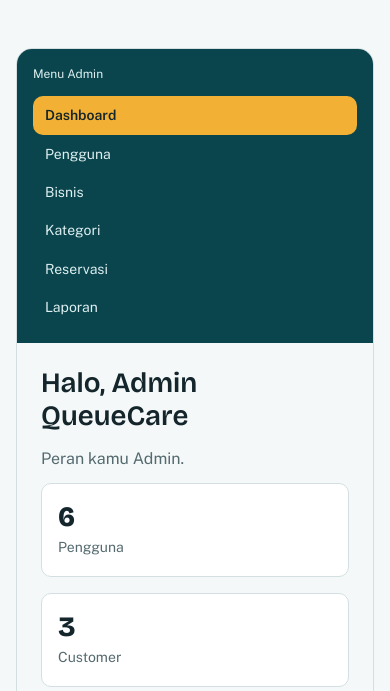
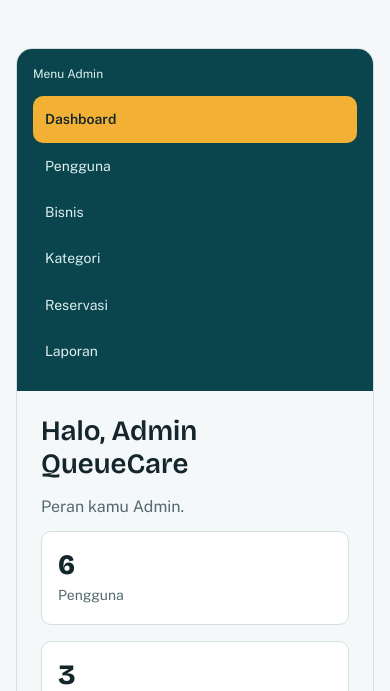
Before and after one commit to AtharFazli/queuecare, a Spring Boot app: page /admin in a window 390 px wide. Shown: the part 77-768 px from the top of the page. Run offline with Spring Boot 4, Linux system fonts and the light colour scheme; a user stored in the database is signed in; data comes from the database, SQL or seed files in the repository; some of the project's set-up classes (security, data sources, template engines, error pages and the like) are left out, and stand-ins take their place; some libraries are stand-ins or nearby versions.

Commit message:
fix: target sentuh link sidebar 44px di HP

```diff
--- a/src/main/resources/static/css/components.css
+++ b/src/main/resources/static/css/components.css
@@ -160,6 +160,7 @@ dialog.modal:not([open]) { display: none; }
   .tombol, .tombol--kecil { min-height: 44px; }
   .field__input { min-height: 44px; }
   .navbar__menu a:not(.tombol) { padding: var(--jarak-3) 0; }
+  .sidebar__menu a { padding: var(--jarak-3); }
 }
 
 /* ===== Autentikasi: dua kolom ===== */
```
